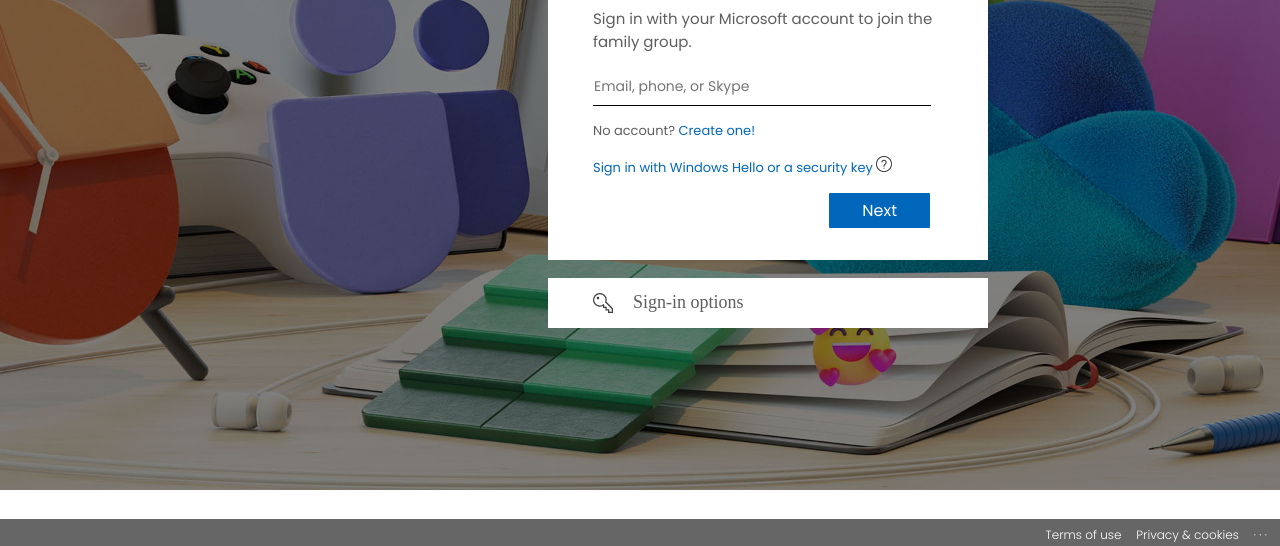
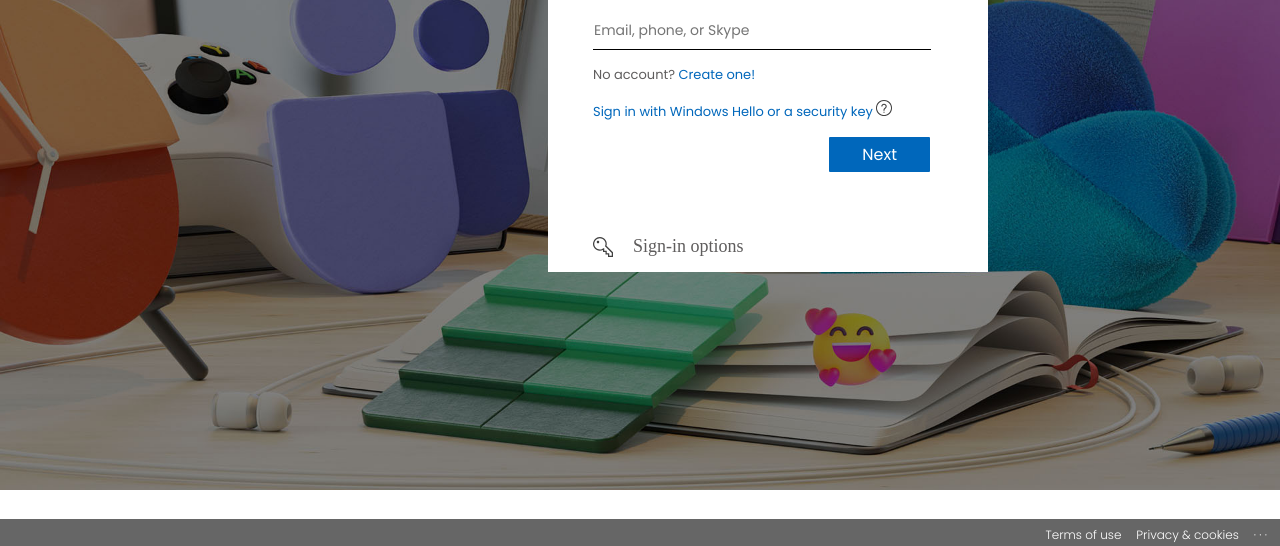
Before and after one commit to Roshan-hash-creator/Microsoft-login-page, a plain HTML site: page index.html in a window 1280 px wide. Shown: the part 254-800 px from the top of the page. Drawn offline with Linux system fonts and the light colour scheme.

Commit message:
Description Removed According to new updated SignIN Page by Microsoft

```diff
--- a/index.html
+++ b/index.html
@@ -17,9 +17,6 @@
             </div>
             <div class="title">
                 <h1>Sign in</h1>
-            </div>
-            <div class="description">
-                <p class="text">Sign in with your Microsoft account to join the family group.</p>
             </div>
             <div class="input">
                 <input type="email" placeholder="Email, phone, or Skype">
```
